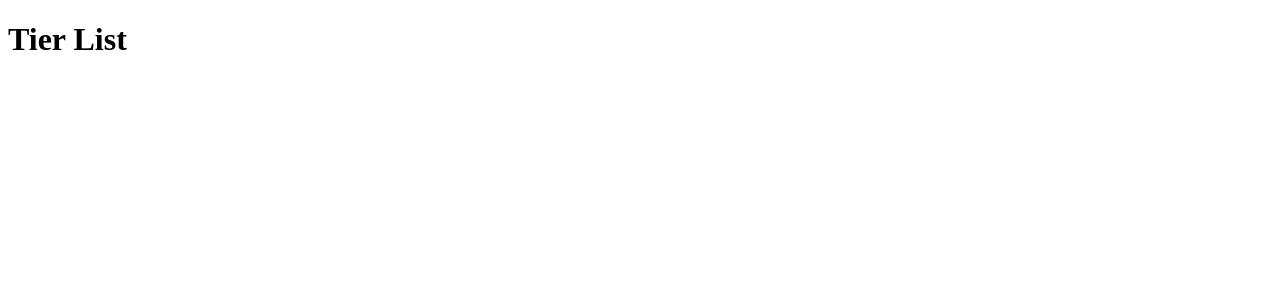
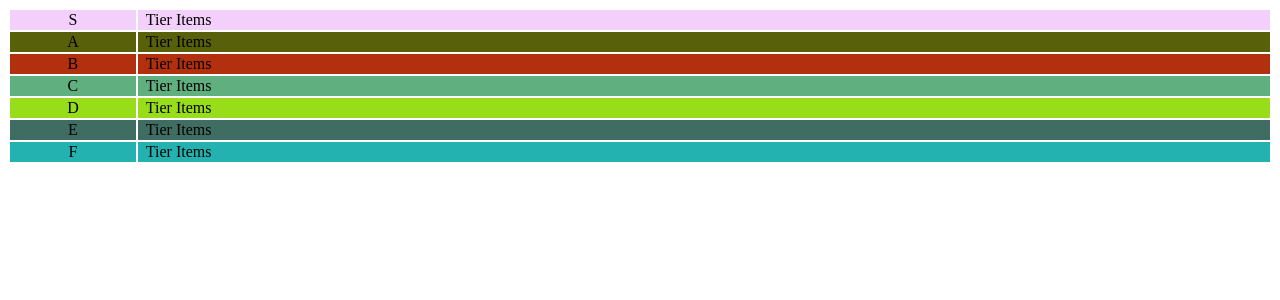
Before and after one commit to vincitaylaran/tier-list, a React (Create React App) app: page / in a window 1280 px wide. Shown: the top 300 px of the page. Built offline with nearby package versions, Linux system fonts and the light colour scheme.

Commit message:
create table for tier list, add mock data

```diff
--- a/package.json
+++ b/package.json
@@ -11,6 +11,7 @@
     "@testing-library/user-event": "^7.2.1",
     "react": "^16.13.1",
     "react-dom": "^16.13.1",
+    "chroma-js": "1.4.1",
     "react-scripts": "3.4.1"
   },
   "scripts": {
--- a/src/App.js
+++ b/src/App.js
@@ -1,9 +1,11 @@
 import React from "react";
+
+import TierList from "./components/TierList";
 
 export default () => {
   return (
     <div>
-      <h1>Tier List</h1>
+      <TierList />
     </div>
   );
 };
--- /dev/null
+++ b/src/components/TierList.js
@@ -0,0 +1,50 @@
+import React, { Component } from "react";
+import styled, { css } from "styled-components";
+import chroma from "chroma-js";
+
+import { initialData } from "../initial-data";
+
+const Table = styled.table`
+  width: 100%;
+`;
+
+const TableRow = styled.tr`
+  ${({ color = chroma.random() }) => css`
+    background-color: ${color};
+  `};
+`;
+
+const TableCellValue = styled.td`
+  display: flex;
+  justify-content: center;
+`;
+
+const TableCellItems = styled.td`
+  width: 90%;
+  padding-left: 0.5rem;
+`;
+
+class TierList extends Component {
+  state = {
+    rows: initialData,
+  };
+
+  render() {
+    return (
+      <Table>
+        <tbody>
+          {this.state.rows.map((row, index) => {
+            return (
+              <TableRow key={index}>
+                <TableCellValue>{row.tierValue}</TableCellValue>
+                <TableCellItems>Tier Items</TableCellItems>
+              </TableRow>
+            );
+          })}
+        </tbody>
+      </Table>
+    );
+  }
+}
+
+export default TierList;
--- /dev/null
+++ b/src/initial-data.js
@@ -0,0 +1,9 @@
+export const initialData = [
+  { tierValue: "S" },
+  { tierValue: "A" },
+  { tierValue: "B" },
+  { tierValue: "C" },
+  { tierValue: "D" },
+  { tierValue: "E" },
+  { tierValue: "F" },
+];
```
Also changed, not shown: 1 other file (tests, documents, lock files or other folders).
